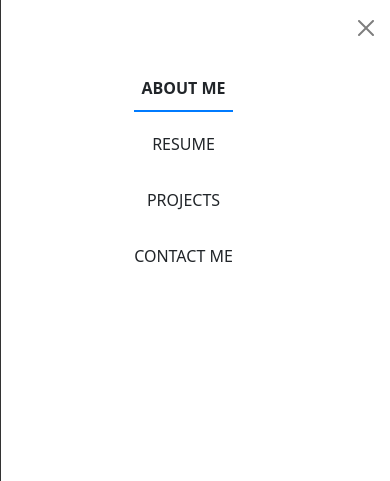
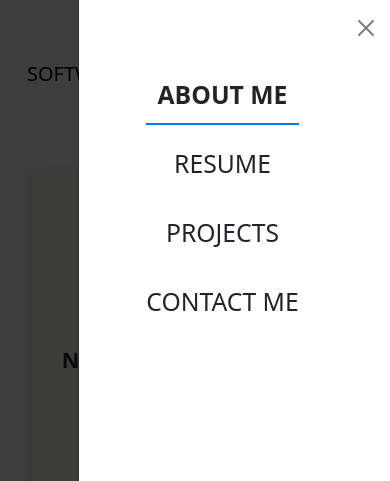
Before and after one commit to MohammedParvez118/parvez-html-css-portfolio, a plain HTML site: page index.html in a window 390 px wide. Both pictures are taken after a click on the button 350 px from the left and 74 px from the top of the page. Shown: the top 481 px of the page. Drawn offline with nearby package versions, Linux system fonts and the light colour scheme.

Commit message:
Add files via upload

```diff
--- a/CSS/style.css
+++ b/CSS/style.css
@@ -18,6 +18,7 @@ body {
 /* Styling nav items */
 .navbar-nav .nav-item {
     margin-right: 1.5rem;
+    font-size: larger;
 }
 
 .navbar-nav .nav-link {
--- a/index.html
+++ b/index.html
@@ -71,9 +71,10 @@
         <nav class="navbar navbar-expand-lg navbar-light fixed-top bg-body-tertiary">
             <div class="container-fluid mt-3 mb-3">
                 <div class="navbar-brand" style="margin-left: 15px;">
-                    <div class="box-marker"> </div>
-                    <span class="d-none d-lg-inline"> <span style="font-weight: bold;">Parvez</span> | SOFTWARE QUALITY ENGINEER</span>
+
+                    <span class="d-none d-lg-inline"> <div class="box-marker"> </div> <span style="font-weight: bold;">Parvez</span> | SOFTWARE QUALITY ENGINEER</span>
                         <div class="d-lg-none text-center">
+                            <div class="box-marker"> </div>
                             <span style="font-weight: bold;">Parvez</span><br>
                             <span>SOFTWARE QUALITY ENGINEER</span>
                         </div>
@@ -96,16 +97,16 @@
         </nav>
 
         <!-- Offcanvas sidebar for mobile screens -->
-        <div class="offcanvas offcanvas-end" tabindex="-1" id="sidebar" aria-labelledby="sidebarLabel">
+        <div class="offcanvas offcanvas-end" tabindex="-1" id="sidebar" aria-labelledby="sidebarLabel" style="width: 80%;">
             <div class="offcanvas-header mt-1">
                 <button type="button" class="btn-close" data-bs-dismiss="offcanvas" aria-label="Close"></button>
             </div>
             <div class="offcanvas-body">
                 <ul class="navbar-nav text-center">
-                    <li class="nav-item"><a class="nav-link" href="#about" >ABOUT ME</a></li>
-                    <li class="nav-item"><a class="nav-link disabled" href="#resume" >RESUME</a></li>
-                    <li class="nav-item"><a class="nav-link disabled" href="#projects" >PROJECTS</a></li>
-                    <li class="nav-item"><a class="nav-link disabled" href="#contact" >CONTACT ME</a></li>
+                    <li class="nav-item"><a class="nav-link fs-2" href="#about" >ABOUT ME</a></li>
+                    <li class="nav-item"><a class="nav-link fs-2 disabled" href="#resume" >RESUME</a></li>
+                    <li class="nav-item"><a class="nav-link fs-2 disabled" href="#projects" >PROJECTS</a></li>
+                    <li class="nav-item"><a class="nav-link fs-2 disabled" href="#contact" >CONTACT ME</a></li>
                 </ul>
             </div>
         </div>
```
